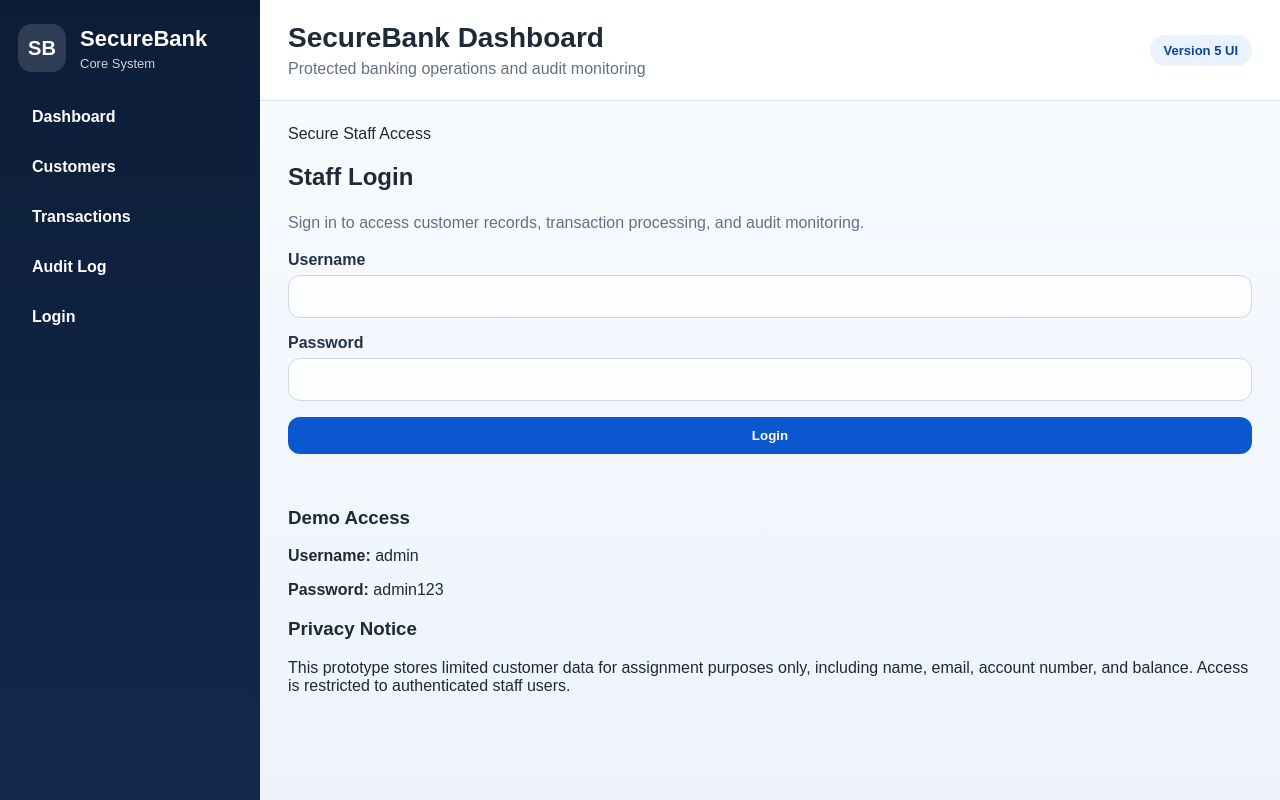
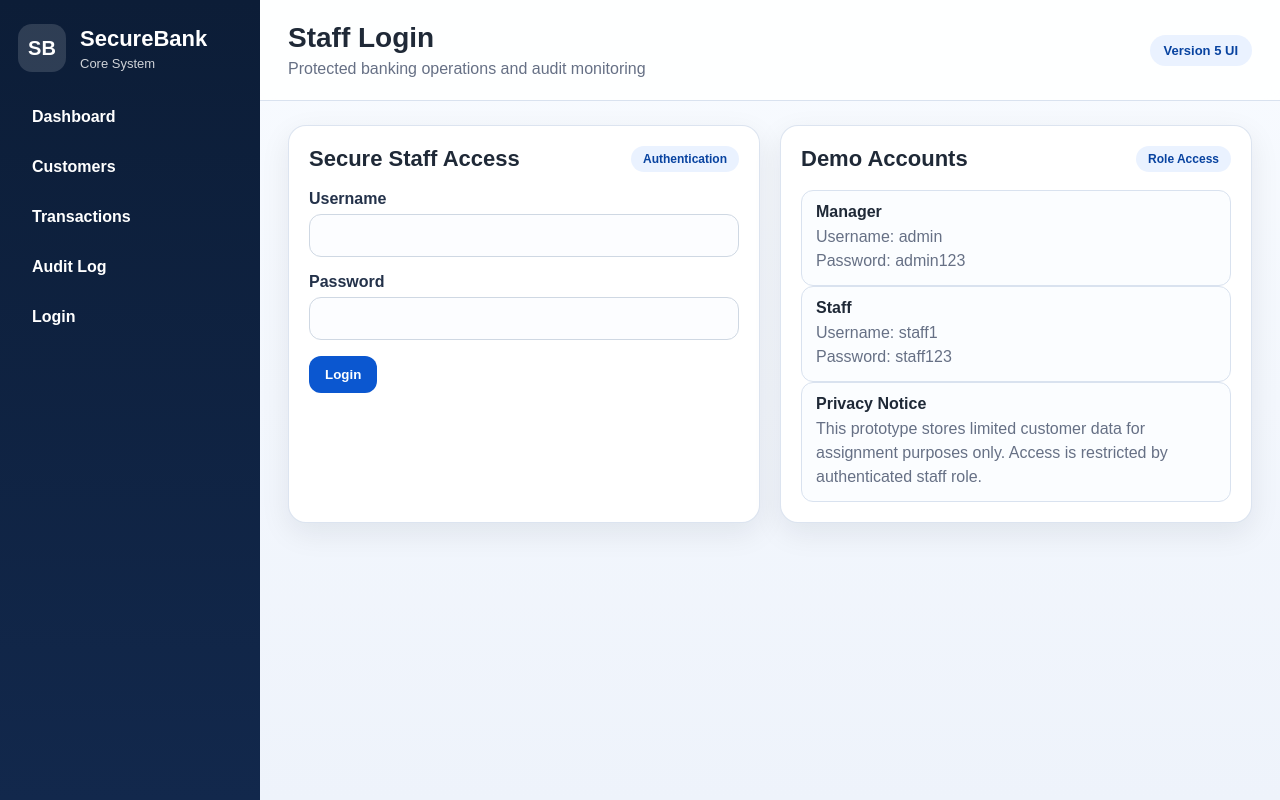
Before and after one commit to 24005151/securebank_core_system, a FastAPI app: page /login in a window 1280 px wide. Run offline with FastAPI, Linux system fonts and the light colour scheme.

Commit message:
Fixed separated auth and crud files for role based login

```diff
--- a/app/models.py
+++ b/app/models.py
@@ -11,7 +11,7 @@ class StaffUser(Base):
 
     id = Column(Integer, primary_key=True, index=True)
     username = Column(String(50), nullable=False, unique=True, index=True)
-    password = Column(String(100), nullable=False)
+    password = Column(String(255), nullable=False)
     role = Column(String(20), nullable=False, default="staff")
 
 
--- a/app/schemas.py
+++ b/app/schemas.py
@@ -11,7 +11,6 @@ class LoginRequest(BaseModel):
 class CustomerCreate(BaseModel):
     full_name: str = Field(..., min_length=2, max_length=100)
     email: EmailStr
-    account_number: str = Field(..., min_length=6, max_length=20)
     balance: int = Field(default=0, ge=0)
 
 
--- a/app/static/js/app.js
+++ b/app/static/js/app.js
@@ -29,6 +29,7 @@ const modalConfirm = document.getElementById("modal-confirm");
 const modalCancel = document.getElementById("modal-cancel");
 
 let confirmAction = null;
+window.currentUserRole = "staff";
 
 function showMessage(message, isError = false) {
     if (!messageBox) return;
@@ -85,6 +86,7 @@ modalConfirm?.addEventListener("click", async () => {
 });
 
 modalCancel?.addEventListener("click", closeConfirmModal);
+
 confirmModal?.addEventListener("click", (event) => {
     if (event.target === confirmModal) {
         closeConfirmModal();
@@ -120,11 +122,21 @@ function renderDashboardSummary(summary) {
     const barTotalTransactions = document.getElementById("bar-total-transactions");
     const barTotalBalance = document.getElementById("bar-total-balance");
 
-    if (barTotalCustomers) barTotalCustomers.style.width = safePercent(totalCustomers, Math.max(totalCustomers, 10));
-    if (barActiveCustomers) barActiveCustomers.style.width = safePercent(summary.active_customers, totalCustomers || 1);
-    if (barInactiveCustomers) barInactiveCustomers.style.width = safePercent(summary.inactive_customers, totalCustomers || 1);
-    if (barTotalTransactions) barTotalTransactions.style.width = safePercent(totalTransactions, Math.max(totalTransactions, 10));
-    if (barTotalBalance) barTotalBalance.style.width = safePercent(totalBalance, Math.max(totalBalance, 1000));
+    if (barTotalCustomers) {
+        barTotalCustomers.style.width = safePercent(totalCustomers, Math.max(totalCustomers, 10));
+    }
+    if (barActiveCustomers) {
+        barActiveCustomers.style.width = safePercent(summary.active_customers, totalCustomers || 1);
+    }
+    if (barInactiveCustomers) {
+        barInactiveCustomers.style.width = safePercent(summary.inactive_customers, totalCustomers || 1);
+    }
+    if (barTotalTransactions) {
+        barTotalTransactions.style.width = safePercent(totalTransactions, Math.max(totalTransactions, 10));
+    }
+    if (barTotalBalance) {
+        barTotalBalance.style.width = safePercent(totalBalance, Math.max(totalBalance, 1000));
+    }
 }
 
 function renderCustomers(customers) {
@@ -134,6 +146,8 @@ function renderCustomers(customers) {
         customerList.innerHTML = `<div class="customer-item"><p class="muted-text">No customer records found.</p></div>`;
         return;
     }
+
+    const managerActions = window.currentUserRole === "manager";
 
     customerList.innerHTML = customers.map((customer) => `
         <div class="customer-item ${customer.is_active ? "" : "inactive"}">
@@ -148,9 +162,9 @@ function renderCustomers(customers) {
             </p>
             <div class="customer-actions">
                 <button onclick="viewCustomer(${customer.id})">View</button>
-                <button onclick="loadCustomerIntoEditForm(${customer.id}, ${JSON.stringify(customer.full_name)}, ${JSON.stringify(customer.email)})">Edit</button>
-                ${customer.is_active ? `<button class="danger-btn" onclick="deactivateCustomer(${customer.id})">Deactivate</button>` : ""}
-                <button class="danger-btn" onclick="deleteCustomer(${customer.id})">Delete</button>
+                ${managerActions ? `<button onclick="loadCustomerIntoEditForm(${customer.id}, ${JSON.stringify(customer.full_name)}, ${JSON.stringify(customer.email)})">Edit</button>` : ""}
+                ${managerActions && customer.is_active ? `<button class="danger-btn" onclick="deactivateCustomer(${customer.id})">Deactivate</button>` : ""}
+                ${managerActions ? `<button class="danger-btn" onclick="deleteCustomer(${customer.id})">Delete</button>` : ""}
             </div>
         </div>
     `).join("");
@@ -247,6 +261,16 @@ async function handleJsonResponse(response) {
     return data;
 }
 
+async function fetchCurrentUser() {
+    try {
+        const response = await fetch("/api/auth/me");
+        const user = await handleJsonResponse(response);
+        window.currentUserRole = user.role || "staff";
+    } catch (error) {
+        window.currentUserRole = "staff";
+    }
+}
+
 async function fetchDashboardSummary() {
     try {
         const response = await fetch("/api/dashboard-summary");
@@ -305,7 +329,14 @@ async function fetchAuditLogs() {
         const logs = await handleJsonResponse(response);
         renderAuditLogs(logs);
     } catch (error) {
+        if (window.currentUserRole === "manager") {
             showMessage(error.message, true);
+        } else if (auditList) {
+            auditList.innerHTML = `<div class="audit-item"><p class="muted-text">Audit log is restricted to manager accounts.</p></div>`;
+        }
+        if (recentActivityPanel && window.currentUserRole !== "manager") {
+            recentActivityPanel.innerHTML = `<p class="muted-text">Recent audit activity is available to manager accounts only.</p>`;
+        }
     }
 }
 
@@ -314,11 +345,10 @@ customerForm?.addEventListener("submit", async (event) => {
 
     const full_name = document.getElementById("full_name").value.trim();
     const email = document.getElementById("email").value.trim();
-    const account_number = document.getElementById("account_number").value.trim();
     const balance = parseInt(document.getElementById("balance").value, 10);
 
-    if (!full_name || !email || !account_number || Number.isNaN(balance)) {
-        showMessage("All customer fields are required.", true);
+    if (!full_name || !email || Number.isNaN(balance)) {
+        showMessage("Full name, email, and opening balance are required.", true);
         return;
     }
 
@@ -326,13 +356,13 @@ customerForm?.addEventListener("submit", async (event) => {
         const response = await fetch("/api/customers", {
             method: "POST",
             headers: { "Content-Type": "application/json" },
-            body: JSON.stringify({ full_name, email, account_number, balance })
+            body: JSON.stringify({ full_name, email, balance })
         });
 
-        await handleJsonResponse(response);
+        const createdCustomer = await handleJsonResponse(response);
         customerForm.reset();
         document.getElementById("balance").value = 0;
-        showMessage("Customer created successfully.");
+        showMessage(`Customer created successfully. Account Number: ${createdCustomer.account_number}`);
         fetchCustomers();
         fetchAuditLogs();
         fetchDashboardSummary();
@@ -473,8 +503,9 @@ loginForm?.addEventListener("submit", async (event) => {
             body: JSON.stringify({ username, password })
         });
 
-        await handleJsonResponse(response);
-        showLoginMessage("Login successful.");
+        const data = await handleJsonResponse(response);
+        window.currentUserRole = data.role || "staff";
+        showLoginMessage(`Login successful. Role: ${window.currentUserRole}`);
         setTimeout(() => {
             window.location.href = "/";
         }, 500);
@@ -568,6 +599,11 @@ refreshTransactionsBtn?.addEventListener("click", fetchTransactions);
 filterTransactionsBtn?.addEventListener("click", fetchTransactions);
 refreshAuditBtn?.addEventListener("click", fetchAuditLogs);
 
+(async () => {
+    if (customerList || transactionList || auditList) {
+        await fetchCurrentUser();
+    }
+
     if (customerList) {
         fetchDashboardSummary();
         fetchCustomers();
@@ -578,6 +614,7 @@ if (transactionList) {
     if (auditList) {
         fetchAuditLogs();
     }
+})();
 
 window.deactivateCustomer = deactivateCustomer;
 window.deleteCustomer = deleteCustomer;
--- a/app/templates/login.html
+++ b/app/templates/login.html
@@ -1,16 +1,15 @@
 {% extends "base.html" %}
 
 {% block title %}Staff Login - SecureBank Core System{% endblock %}
+{% block page_title %}Staff Login{% endblock %}
 
 {% block content %}
-<section class="login-wrapper">
-    <div class="login-panel">
-        <div class="card small-card hero-card">
-            <div class="hero-badge">Secure Staff Access</div>
-            <h2>Staff Login</h2>
-            <p class="muted-text">
-                Sign in to access customer records, transaction processing, and audit monitoring.
-            </p>
+<section class="dashboard-grid">
+    <div class="panel-card">
+        <div class="panel-header">
+            <h3>Secure Staff Access</h3>
+            <span class="panel-badge">Authentication</span>
+        </div>
 
         <form id="login-form">
             <div class="form-group">
@@ -23,25 +22,36 @@
                 <input type="password" id="login-password" required>
             </div>
 
-                <button type="submit" class="primary-btn full-width-btn">Login</button>
+            <button type="submit" class="primary-btn">Login</button>
         </form>
 
         <p id="login-message" class="status-message"></p>
     </div>
 
-        <div class="card small-card side-info-card">
-            <h3>Demo Access</h3>
-            <p><strong>Username:</strong> admin</p>
-            <p><strong>Password:</strong> admin123</p>
+    <div class="panel-card">
+        <div class="panel-header">
+            <h3>Demo Accounts</h3>
+            <span class="panel-badge">Role Access</span>
         </div>
 
-        <div class="card small-card side-info-card">
-            <h3>Privacy Notice</h3>
-            <p>
-                This prototype stores limited customer data for assignment purposes only,
-                including name, email, account number, and balance. Access is restricted
-                to authenticated staff users.
-            </p>
+        <div class="activity-item">
+            <div class="activity-title">Manager</div>
+            <div class="muted-text">Username: admin</div>
+            <div class="muted-text">Password: admin123</div>
+        </div>
+
+        <div class="activity-item">
+            <div class="activity-title">Staff</div>
+            <div class="muted-text">Username: staff1</div>
+            <div class="muted-text">Password: staff123</div>
+        </div>
+
+        <div class="activity-item">
+            <div class="activity-title">Privacy Notice</div>
+            <div class="muted-text">
+                This prototype stores limited customer data for assignment purposes only.
+                Access is restricted by authenticated staff role.
+            </div>
         </div>
     </div>
 </section>
```
Also changed, not shown: app/crud.py (+28 -5 lines), app/routes/api.py (+11 -10 lines), app/routes/auth.py (+7 -2 lines), app/templates/index.html (+14 -5 lines). Lines whose indentation alone changed are shown as unchanged.
